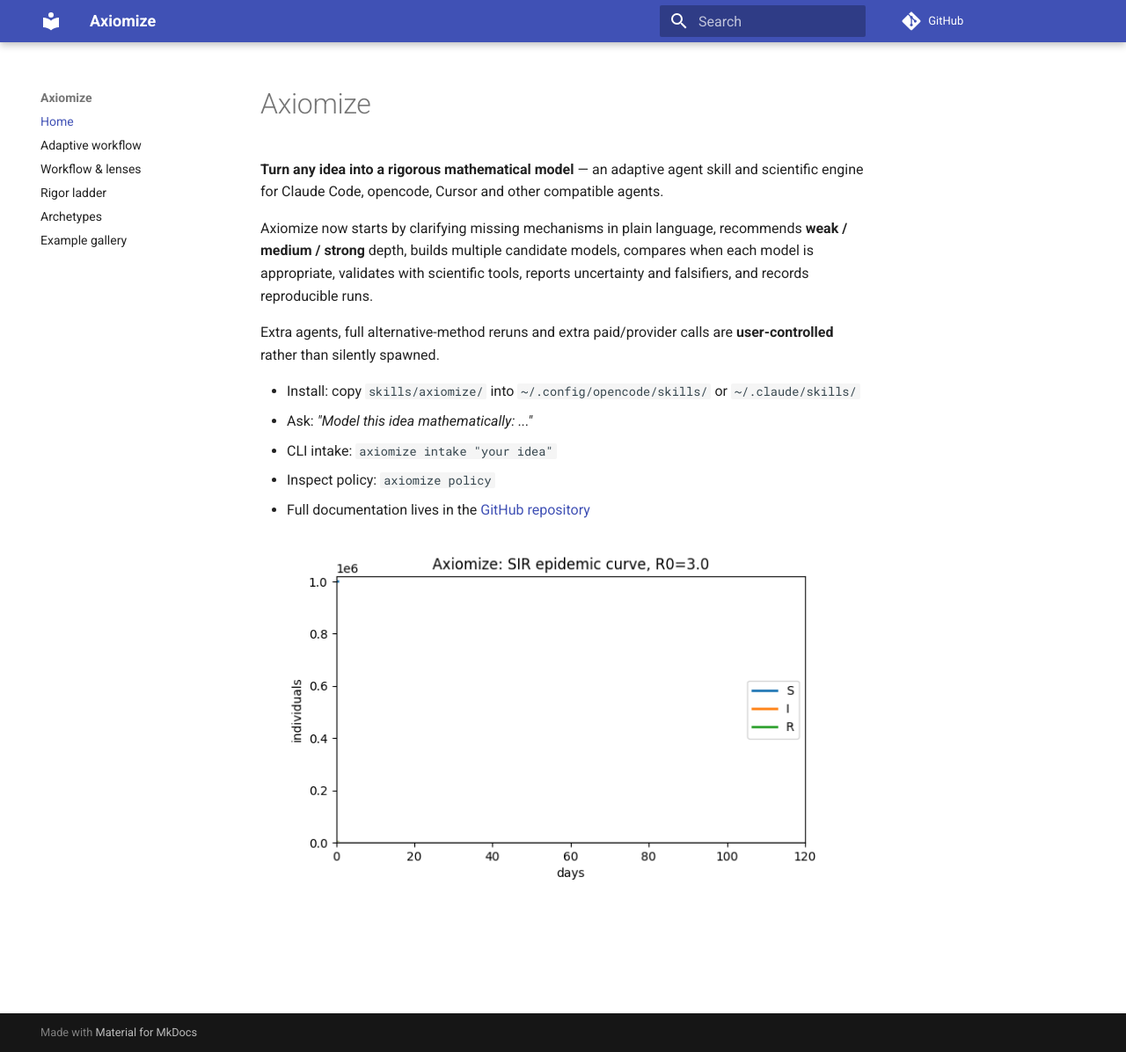
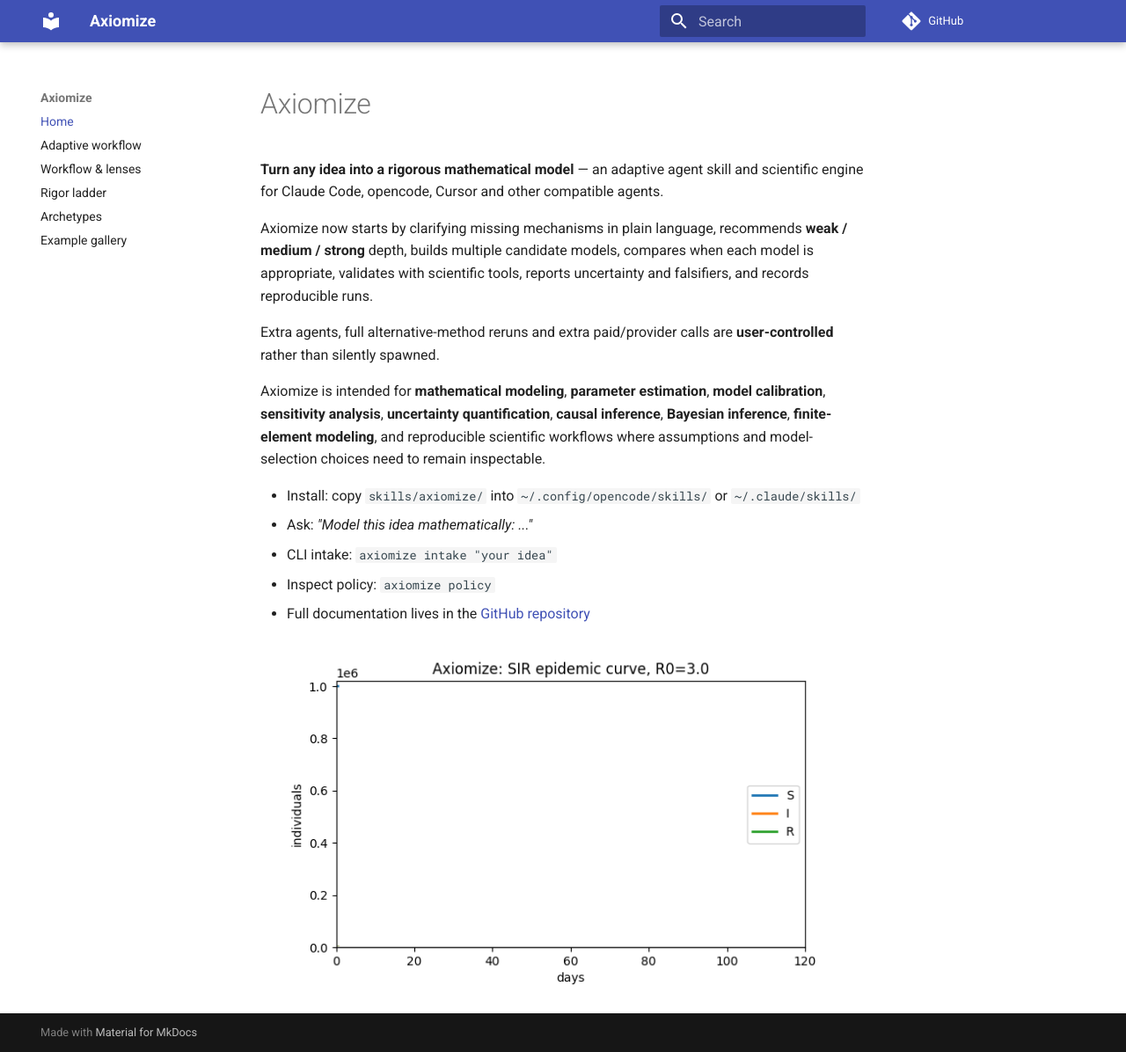
Before and after one commit to Furox-Art/axiomize, an MkDocs documentation site: the page built from docs/index.md, in a window 1280 px wide and 1196 px high. Shown: the whole window at 88% size. Built offline with MkDocs 1.6.1 and Material for MkDocs 9.7.7, drawn with Linux system fonts in a browser that asks for light colours; comment, search, counter and statistics services are not loaded.

Commit message:
docs: improve modeling discoverability

```diff
--- a/docs/index.md
+++ b/docs/index.md
@@ -6,6 +6,12 @@
 
 Extra agents, full alternative-method reruns and extra paid/provider calls are **user-controlled** rather than silently spawned.
 
+Axiomize is intended for **mathematical modeling**, **parameter estimation**,
+**model calibration**, **sensitivity analysis**, **uncertainty quantification**,
+**causal inference**, **Bayesian inference**, **finite-element modeling**, and
+reproducible scientific workflows where assumptions and model-selection choices
+need to remain inspectable.
+
 - Install: copy `skills/axiomize/` into `~/.config/opencode/skills/` or `~/.claude/skills/`
 - Ask: *"Model this idea mathematically: ..."*
 - CLI intake: `axiomize intake "your idea"`
--- a/mkdocs.yml
+++ b/mkdocs.yml
@@ -1,5 +1,5 @@
 site_name: Axiomize
-site_description: Turn any idea into a rigorous mathematical model - an adaptive agent skill with multiple mathematical lenses.
+site_description: Rigorous mathematical modeling and scientific simulation for parameter estimation, calibration, sensitivity analysis, uncertainty quantification, causal and Bayesian inference, model comparison, and reproducible research workflows.
 repo_url: https://github.com/Furox-Art/axiomize
 theme:
   name: material
```
Also changed, not shown: README.md (+8 -0 lines).
